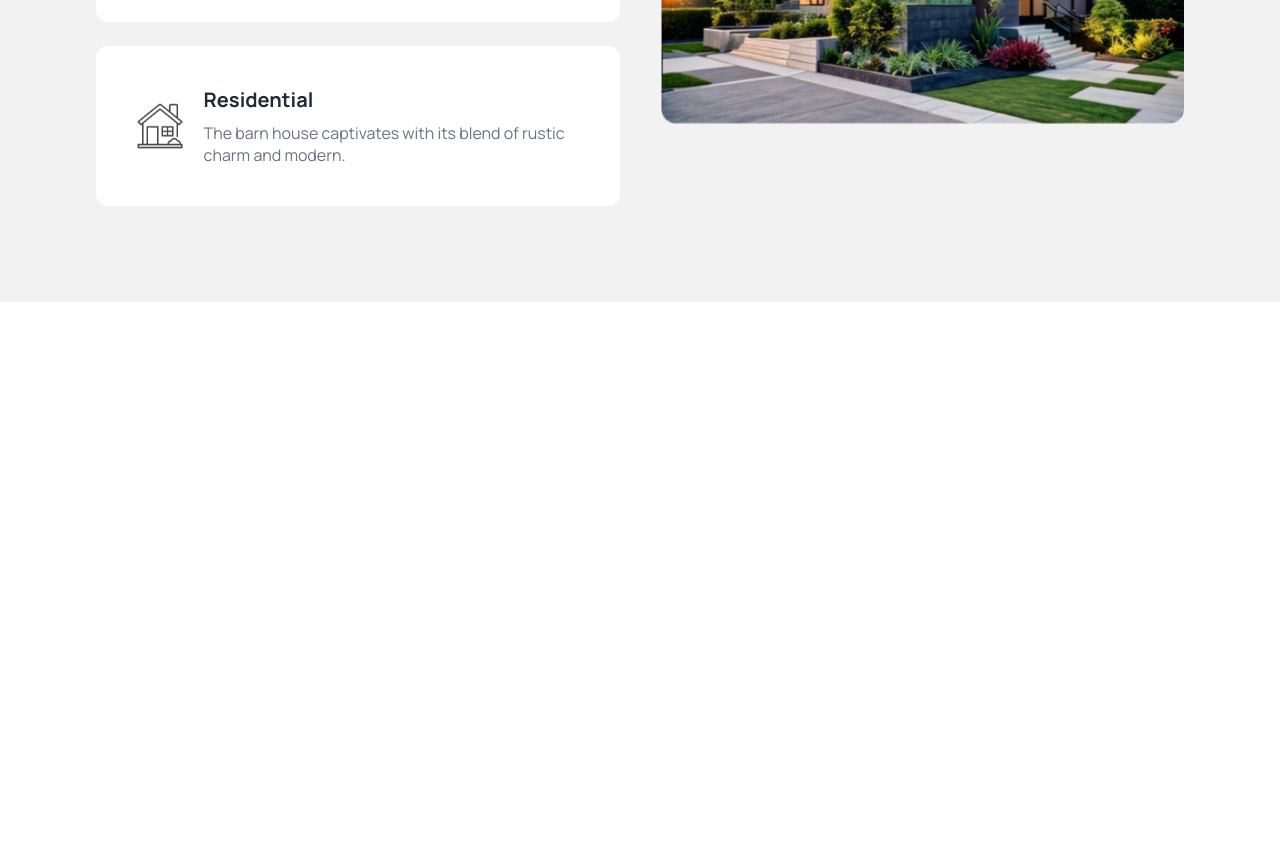
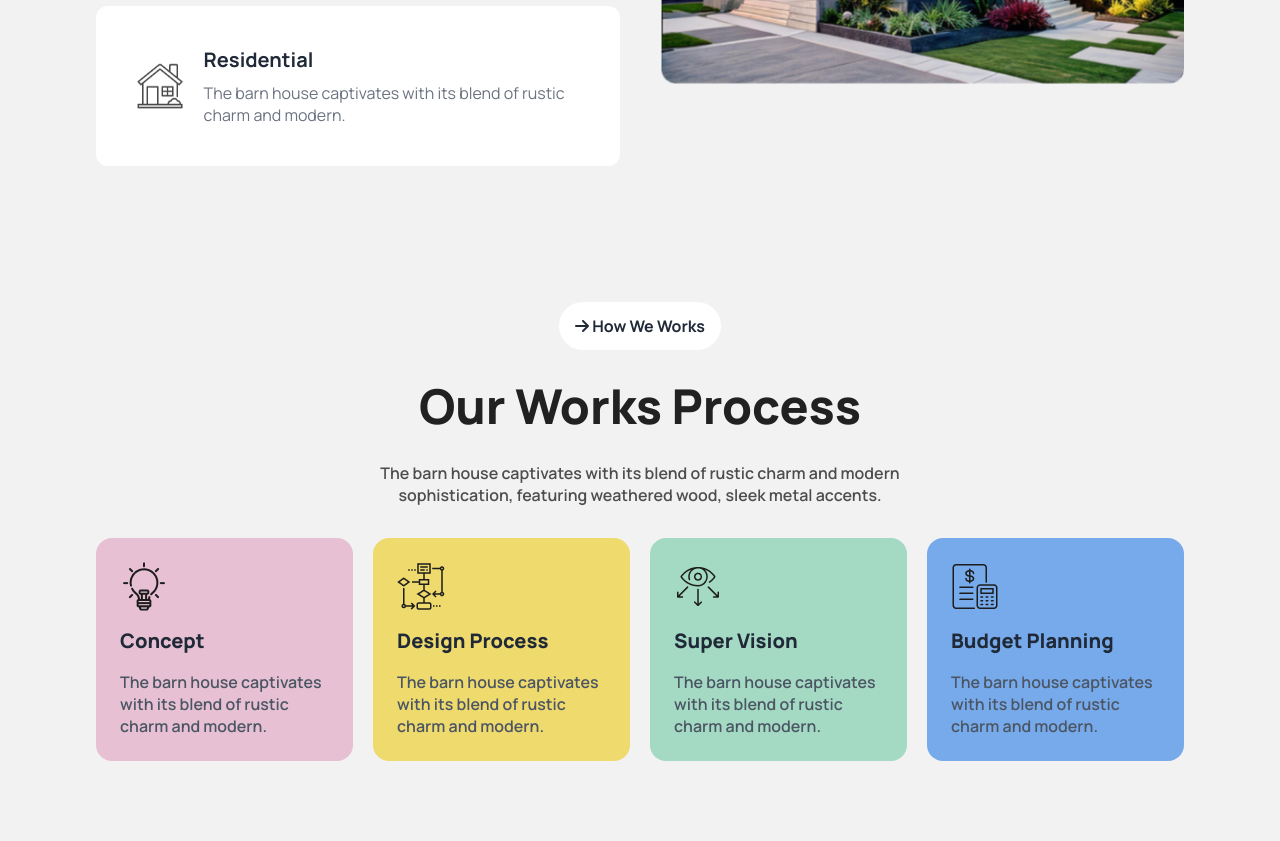
Before and after one commit to ariyanyeamin14/Assignment-3, a plain HTML site: page index.html in a window 1280 px wide. Shown: the part 1548-2389 px from the top of the page. Before the commit the page ends 1850 px from the top, so only its background shows below. Drawn offline with nearby package versions, Linux system fonts and the light colour scheme.

Commit message:
work section done

```diff
--- a/index.html
+++ b/index.html
@@ -84,7 +84,7 @@
     </header>
 
     <!-- about section -->
-     <section class="bg-[#f2f2f2] py-10 lg:py-24">
+     <section class="bg-[#f2f2f2] py-10 lg:py-14">
         <!-- about container -->
          <div class=" w-[90%] lg:w-[85%] mx-auto grid grid-cols-1 lg:grid-cols-2 items-center gap-10 relative">
             <!-- text content -->
@@ -126,5 +126,46 @@
              </div>
          </div>
      </section>
+
+    <!-- work section  -->
+     <section class="bg-[#f2f2f2] py-10 lg:py-20 text-center">
+         <!-- work container -->
+          <div class=" w-[90%] lg:w-[85%] mx-auto space-y-8">
+            <!-- work btn -->
+            <div class="bg-white rounded-full px-4 py-3 w-fit text-center mx-auto">
+               <i class="fa-solid fa-arrow-right inline"></i>
+               <p class="inline font-bold">How We Works</p>
+            </div>
+            <h1 class="text-3xl  text-[#212121] font-black leading-normal lg:text-5xl">Our Works Process</h1>
+            <p class="leading-snug font-semibold text-[#4d4d4d] lg:w-[50%] lg:mx-auto">The barn house captivates with its blend of rustic charm and modern sophistication, featuring weathered wood, sleek metal accents.</p>
+            <!-- work card container -->
+             <div class="grid grid-cols-1 md:grid-cols-2 lg:grid-cols-4 items-center gap-5 ">
+               <!-- work card 1-->
+               <div class="text-left bg-[#E7C1D3] p-6 rounded-2xl space-y-4">
+                  <img src="assets/concept.png" alt="">
+                  <h3 class="text-xl font-extrabold">Concept</h3>
+                  <p class="leading-snug font-semibold text-gray-600">The barn house captivates with its blend of rustic charm and modern.</p>
+               </div>
+               <!-- work card 2-->
+               <div class="text-left bg-[#EFDA6E] p-6 rounded-2xl space-y-4">
+                  <img src="assets/flow-chart.png" alt="">
+                  <h3 class="text-xl font-extrabold">Design Process</h3>
+                  <p class="leading-snug font-semibold text-gray-600">The barn house captivates with its blend of rustic charm and modern.</p>
+               </div>
+               <!-- work card 3-->
+               <div class="text-left bg-[#A4DAC3] p-6 rounded-2xl space-y-4">
+                  <img src="assets/vision.png" alt="">
+                  <h3 class="text-xl font-extrabold">Super Vision</h3>
+                  <p class="leading-snug font-semibold text-gray-600">The barn house captivates with its blend of rustic charm and modern.</p>
+               </div>
+               <!-- work card 4-->
+               <div class="text-left bg-[#77AAEA] p-6 rounded-2xl space-y-4">
+                  <img src="assets/budget-planning.png" alt="">
+                  <h3 class="text-xl font-extrabold">Budget Planning</h3>
+                  <p class="leading-snug font-semibold text-gray-600">The barn house captivates with its blend of rustic charm and modern.</p>
+               </div>
+             </div>
+          </div>
+     </section>
 </body>
 </html>
```
